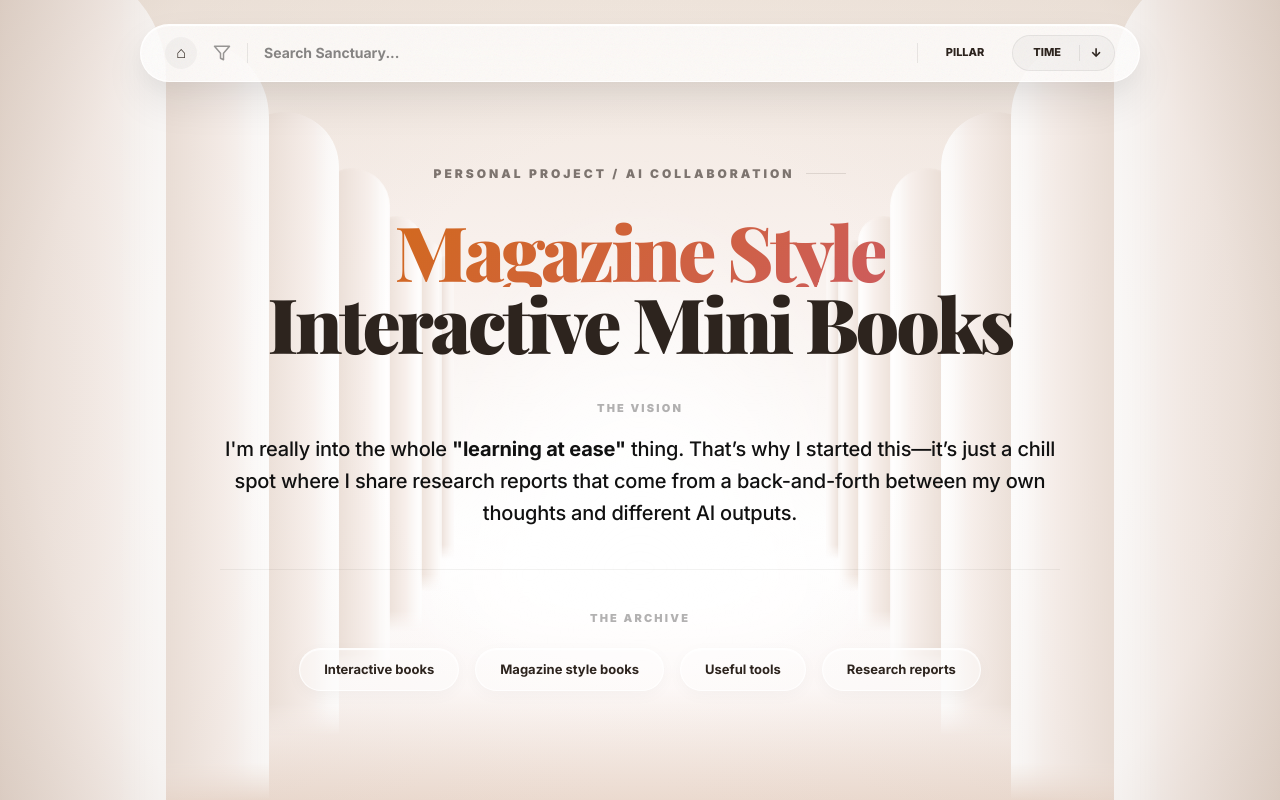
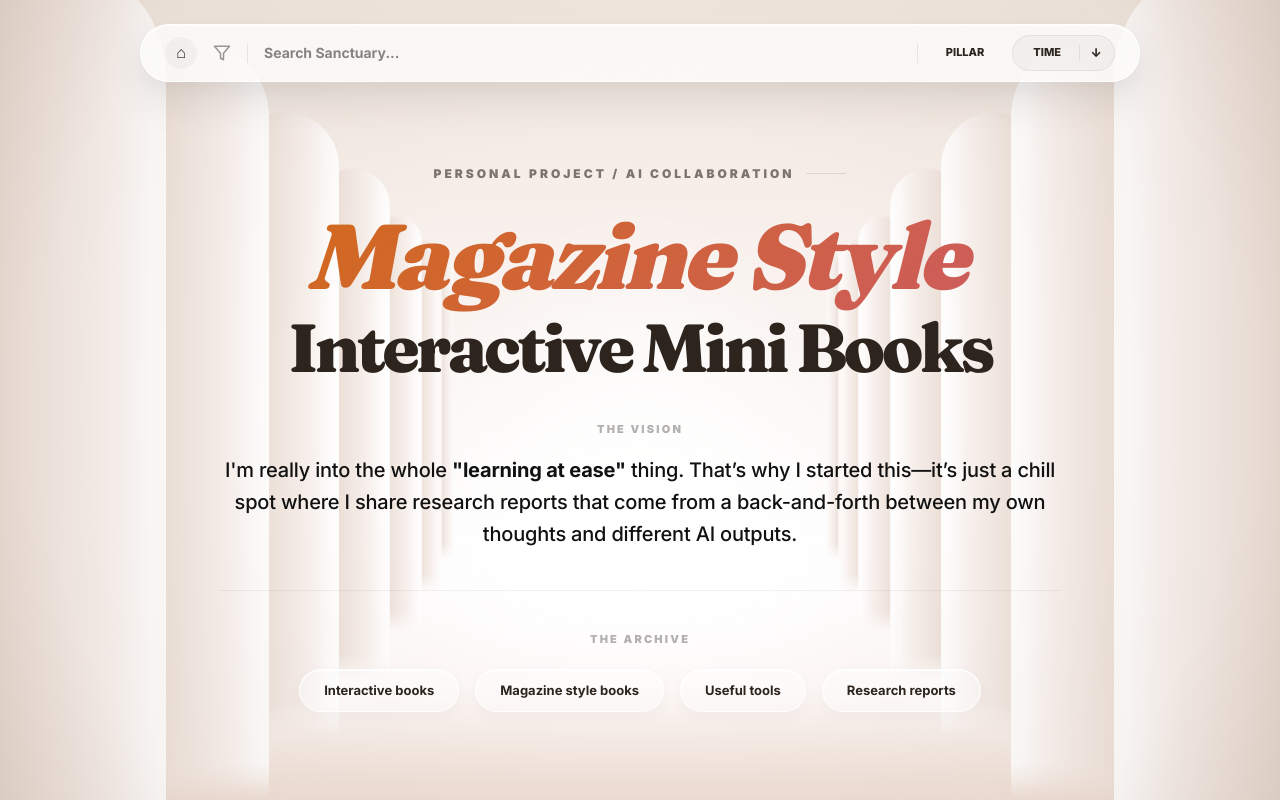
Before and after one commit to prabhu4dx/Library, a Next.js app in the folder webapp/: page / in a window 1280 px wide. Shown: the top 800 px of the page. Built offline with nearby package versions, Linux system fonts and the light colour scheme.

Commit message:
style: replace Playfair Display with Fraunces font and update hero typography layout

```diff
--- a/webapp/app/globals.css
+++ b/webapp/app/globals.css
@@ -3,7 +3,7 @@
 /* ── Design Tokens ─────────────────────────────────────── */
 :root {
   /* Typography */
-  --font-display: var(--font-playfair), "Georgia", serif;
+  --font-display: var(--font-display), "Georgia", serif;
   --font-body: var(--font-inter), -apple-system, "Helvetica Neue", sans-serif;
 
   /* Palette — clean white */
--- a/webapp/app/layout.tsx
+++ b/webapp/app/layout.tsx
@@ -1,13 +1,13 @@
 import type { Metadata } from "next";
-import { Playfair_Display, Inter } from "next/font/google";
+import { Fraunces, Inter } from "next/font/google";
 import "./globals.css";
 import HomeButton from "@/app/components/HomeButton";
 
-const playfair = Playfair_Display({
-  variable: "--font-playfair",
+const displayFont = Fraunces({
+  variable: "--font-display",
   subsets: ["latin"],
   display: "swap",
-  weight: ["400", "500", "600", "700", "800", "900"],
+  axes: ["SOFT", "WONK"],
 });
 
 const inter = Inter({
@@ -37,7 +37,7 @@ export default function RootLayout({
   return (
     <html
       lang="en"
-      className={`${playfair.variable} ${inter.variable}`}
+      className={`${displayFont.variable} ${inter.variable}`}
     >
       <body>
         <HomeButton />
--- a/webapp/app/page.tsx
+++ b/webapp/app/page.tsx
@@ -413,15 +413,21 @@ function HubInfoSection() {
         </div>
 
         <h1 style={{
-          fontFamily: "var(--font-display)", fontSize: "clamp(32px, 7vw, 76px)",
-          fontWeight: 900, lineHeight: 0.95, color: "#2D241E", letterSpacing: "-0.04em", marginBottom: 40
+          fontFamily: "var(--font-display)", fontSize: "clamp(48px, 8vw, 92px)",
+          fontWeight: 900, lineHeight: 0.9, color: "#2D241E", letterSpacing: "-0.04em", marginBottom: 40,
+          fontVariationSettings: '"SOFT" 100, "WONK" 1'
         }}>
           <span style={{
             background: "linear-gradient(135deg, #D2691E, #CD5C5C)",
             WebkitBackgroundClip: "text",
             WebkitTextFillColor: "transparent",
-            display: "inline-block" // prevents weird clipping
-          }}>Magazine Style</span> <br /> Interactive Mini Books
+            display: "inline-block",
+            fontStyle: "italic",
+            paddingRight: "0.1em",
+            paddingBottom: "0.2em", // Expands clipping box to recover the 'g' and 'y' tails
+            marginBottom: "-0.2em" // Prevents the padding from pushing the second line downward
+          }}>Magazine Style</span> <br />
+          <span style={{ fontSize: "clamp(32px, 6vw, 68px)", fontWeight: 800 }}>Interactive Mini Books</span>
         </h1>
 
         <div style={{ display: "flex", flexDirection: "column", gap: 32, alignItems: "center", maxWidth: 840, margin: "0 auto" }}>
```
